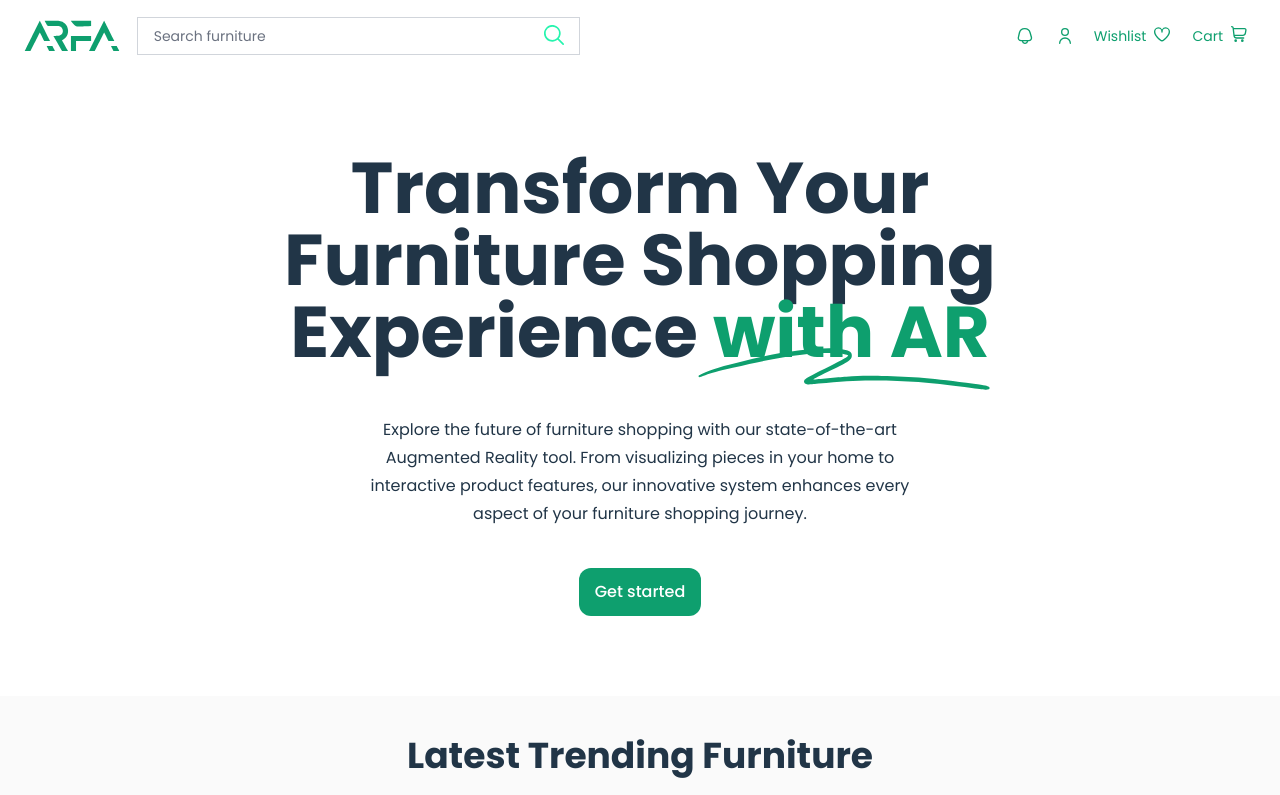
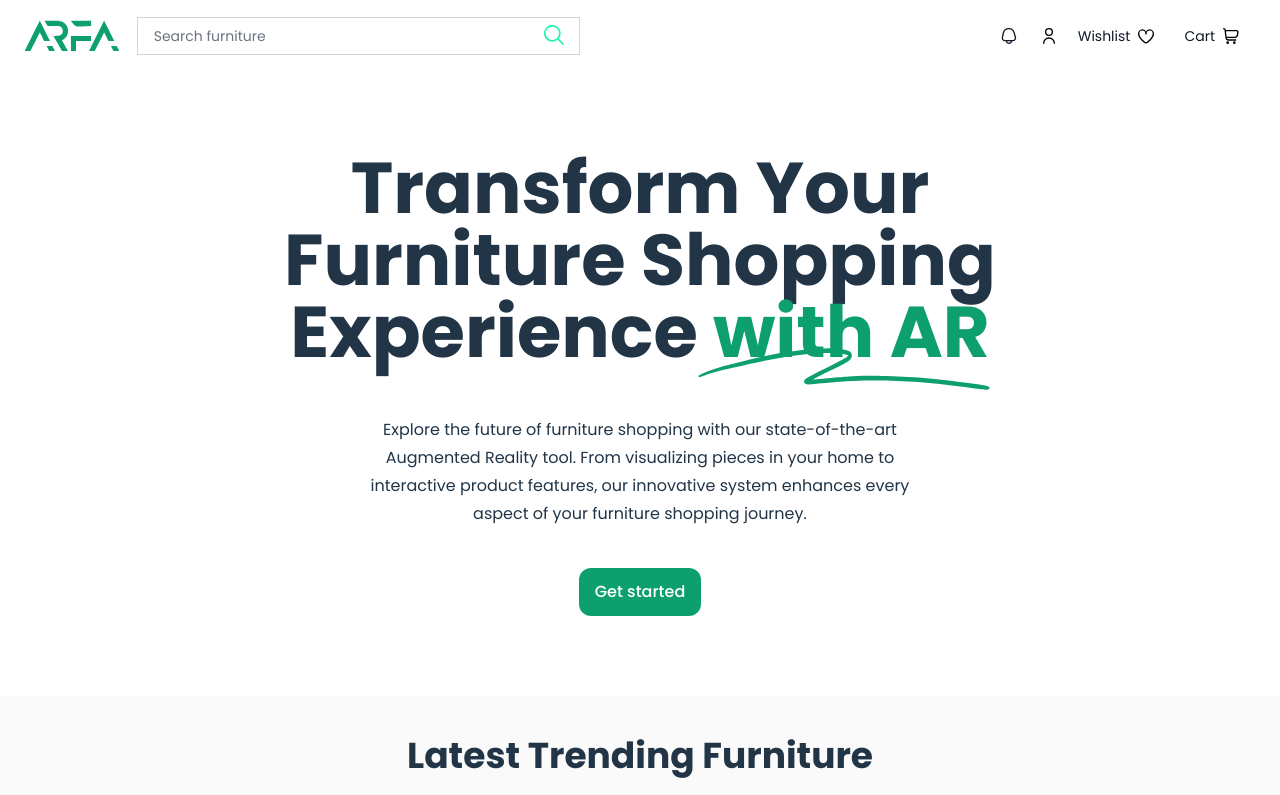
Before and after one commit to domingohernani/arfa, a React (Vite) app in the folder client/: page / in a window 1280 px wide. Shown: the top 795 px of the page. Built offline with nearby package versions, Linux system fonts and the light colour scheme.

Commit message:
variant selection added

```diff
--- a/client/src/components/ShowModel.jsx
+++ b/client/src/components/ShowModel.jsx
@@ -1,10 +1,42 @@
-import React from "react";
+import React, { useState, useEffect, useRef } from "react";
 
-function ShowModel({path}) {
+function ShowModel({ path }) {
+  const modelViewerRef = useRef(null);
+  const varaintRef = useRef(null);
+  const [variants, setVariants] = useState([]);
+  const [initialVariant, setInitialVariant] = useState(null);
+
+  useEffect(() => {
+    const modelViewer = modelViewerRef.current;
+
+    const handleLoad = () => {
+      const names = modelViewer.availableVariants;
+      const variantOptions = names.map((name) => ({
+        value: name,
+        label: name,
+      }));
+      setVariants(variantOptions);
+    };
+
+    modelViewer.addEventListener("load", handleLoad);
+
+    return () => {
+      modelViewer.removeEventListener("load", handleLoad);
+    };
+  }, []);
+
+  const handleVariantChange = (event) => {
+    const variantName =
+      event.target.value === "default" ? null : event.target.value;
+    modelViewerRef.current.variantName = variantName;
+  };
+
   return (
+    <>
       <model-viewer
         id="chair"
         ar
+        ar-modes="webxr scene-viewer quick-look"
         loading="eager"
         camera-controls
         touch-action="pan-y"
@@ -12,7 +44,27 @@ function ShowModel({path}) {
         src={path}
         shadow-intensity="1"
         camera-orbit="0deg 90deg 2.9m"
+        ref={modelViewerRef}
       ></model-viewer>
+      <div className="mx-auto my-2 text-sm controls">
+        <div className="flex items-center">
+          <span>Variant:</span>
+          <select
+            id="variant"
+            onChange={handleVariantChange}
+            value={initialVariant}
+            ref={varaintRef}
+            className="text-sm text-center border-b border-b-gray-300 focus:border-b-gray-300 focus:border-t-transparent focus:border-x-transparent border-t-transparent border-x-transparent focus:ring-transparent focus:outline-none"
+          >
+            {variants.map((variant, index) => (
+              <option key={index} value={variant.value}>
+                {variant.label}
+              </option>
+            ))}
+          </select>
+        </div>
+      </div>
+    </>
   );
 }
 
--- a/client/src/components/ViewFurniture.jsx
+++ b/client/src/components/ViewFurniture.jsx
@@ -33,10 +33,10 @@ const ViewFurniture = () => {
                 </Carousel>
               </div>
               <div className="h-56 rounded-none md:rounded-lg md:h-64 2xl:h-90 bg-arfagray">
-                <ShowModel path="../src/assets/models/5.glb" />
+                <ShowModel path="../src/assets/models/sofa.glb" />
                 <span className="hidden text-xs italic md:block">
                   Note: AR feature is currently only available on Android and
-                  IOS devices.
+                  IOS devices.{" "}
                   <a
                     className="not-italic font-normal text-blue-700 underline"
                     href="https://modelviewer.dev/docs/faq.html"
@@ -48,7 +48,7 @@ const ViewFurniture = () => {
               </div>
             </div>
 
-            <div className="mt-6 sm:mt-8 lg:mt-0">
+            <div className="mt-14 sm:mt-20 lg:mt-0">
               <h1 className="text-xl font-semibold text-gray-900 sm:text-2xl dark:text-white">
                 Arabian Family Sofa
               </h1>
--- a/client/src/components/navigation/NavigationBar.jsx
+++ b/client/src/components/navigation/NavigationBar.jsx
@@ -1,10 +1,9 @@
 import React from "react";
 import logo from "../../assets/logos/logo_green.svg";
-import profile from "../../assets/icons/profile.svg";
+import profile from "../../assets/icons/profile-black.svg";
 import cart from "../../assets/icons/cart.svg";
 import search from "../../assets/icons/search.svg";
-import heart from "../../assets/icons/heart.svg";
-import notif from "../../assets/icons/notif.svg";
+import heart from "../../assets/icons/heart-black.svg";
 import { Link } from "react-router-dom";
 import { NotificationDrawer } from "../dynamic/NotificationDrawer";
 
@@ -41,8 +40,8 @@ function NavigationBar() {
           />
         </Link>
         <Link to={"/wishlist"}>
-          <button className="flex justify-center gap-2 px-4 bg-transparent focus:outline-none md:px-5">
-            <span className="text-xs font-normal text-arfagreen md:text-sm">
+          <button className="flex items-center justify-center gap-2 px-4 bg-transparent focus:outline-none md:px-5">
+            <span className="text-xs font-normal text-arfablack md:text-sm">
               Wishlist
             </span>
             <img
@@ -53,15 +52,23 @@ function NavigationBar() {
           </button>
         </Link>
         <Link to={"/cart"}>
-          <button className="flex justify-center gap-2 px-4 bg-transparent focus:outline-none md:px-4">
-            <span className="text-xs font-normal text-arfagreen md:text-sm">
+          <button className="flex items-center justify-center gap-2 px-4 bg-transparent focus:outline-none md:px-4">
+            <span className="text-xs font-normal text-arfablack md:text-sm">
               Cart
             </span>
-            <img
-              src={cart}
-              alt="cart"
-              className="w-3 h-auto cursor-pointer md:w-4"
-            />
+            <svg
+              xmlns="http://www.w3.org/2000/svg"
+              fill=""
+              id="Outline"
+              viewBox="0 0 24 24"
+              width="512"
+              height="512"
+              className="w-3 text-arfablack h-auto cursor-pointer md:w-4"
+            >
+              <path d="M22.713,4.077A2.993,2.993,0,0,0,20.41,3H4.242L4.2,2.649A3,3,0,0,0,1.222,0H1A1,1,0,0,0,1,2h.222a1,1,0,0,1,.993.883l1.376,11.7A5,5,0,0,0,8.557,19H19a1,1,0,0,0,0-2H8.557a3,3,0,0,1-2.82-2h11.92a5,5,0,0,0,4.921-4.113l.785-4.354A2.994,2.994,0,0,0,22.713,4.077ZM21.4,6.178l-.786,4.354A3,3,0,0,1,17.657,13H5.419L4.478,5H20.41A1,1,0,0,1,21.4,6.178Z" />
+              <circle cx="7" cy="22" r="2" />
+              <circle cx="17" cy="22" r="2" />
+            </svg>
           </button>
         </Link>
       </div>
```
Also changed, not shown: client/src/assets/icons/notif.svg, 1 other file (tests, documents, lock files or other folders). Lines whose indentation alone changed are shown as unchanged.
